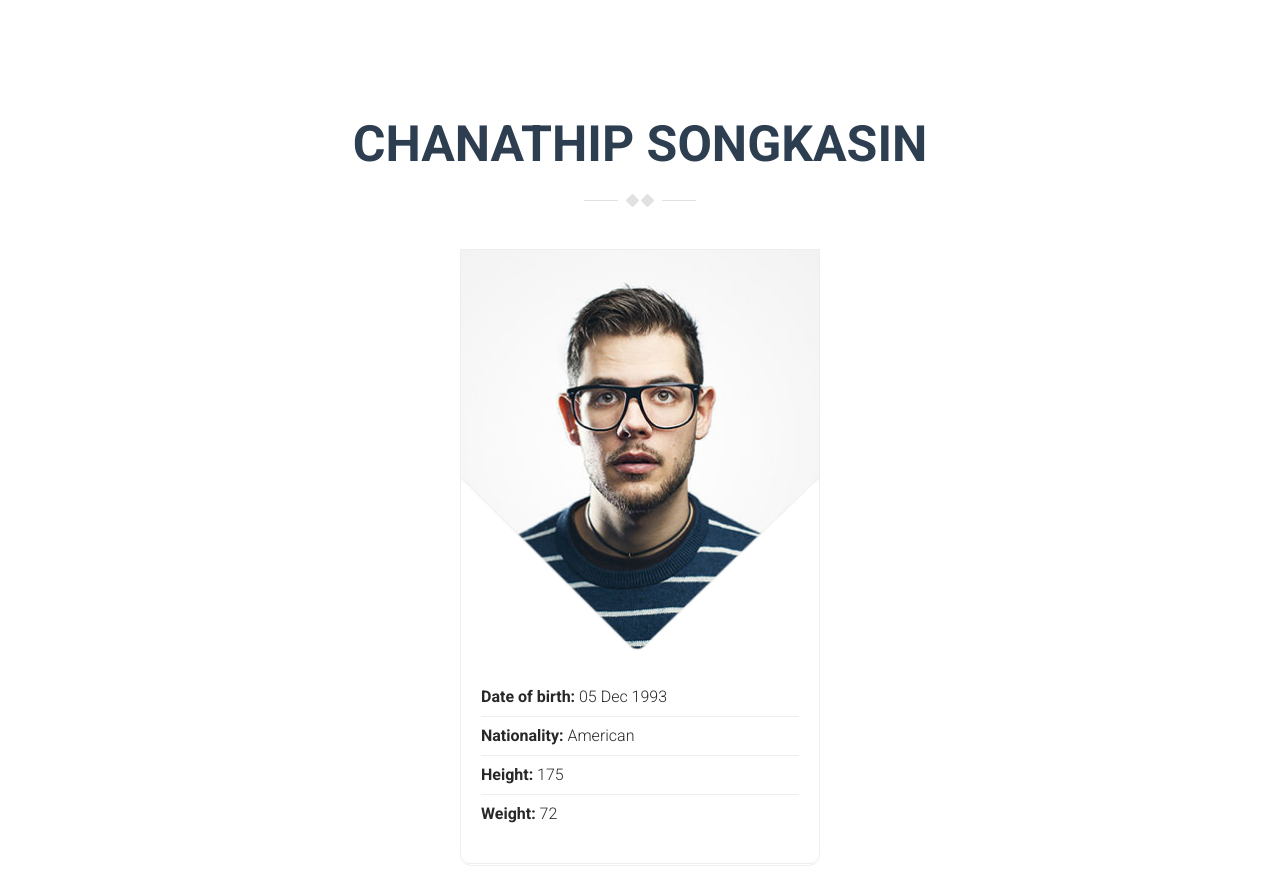
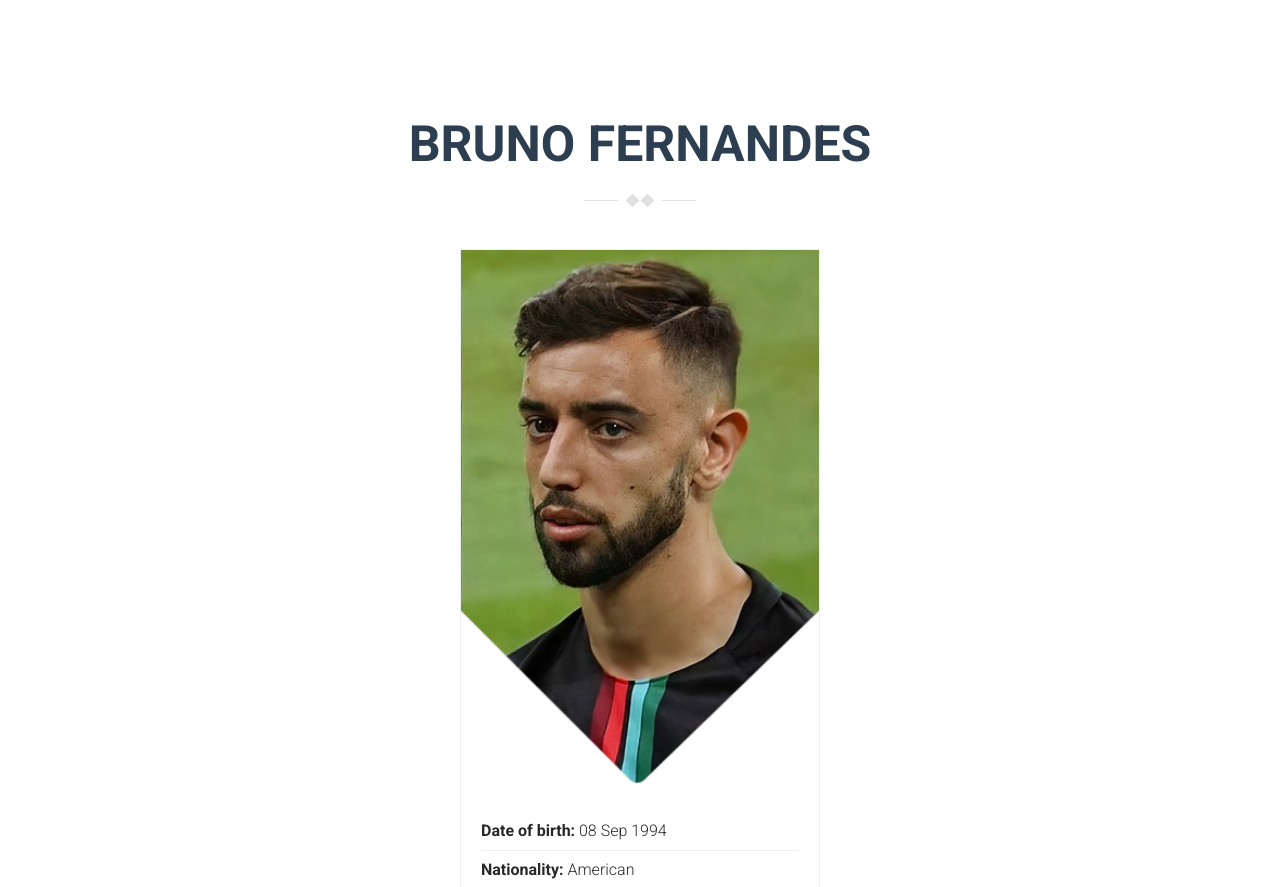
Before and after one commit to CNK0314/DII_M4_01, a plain HTML site: page index.html in a window 1280 px wide. Shown: the part 63-950 px from the top of the page. Drawn offline with Linux system fonts and the light colour scheme; some packages are replaced by stand-ins of ours; a script that the page names is missing.

Commit message:
Rename & Update profile

```diff
--- a/index.html
+++ b/index.html
@@ -72,20 +72,20 @@
     <!-- About Section -->
     <section id="about" class="about-section section-padding">
       <div class="container">
-        <h2 class="section-title wow fadeInUp">Chanathip Songkasin</h2>
+        <h2 class="section-title wow fadeInUp">Bruno Fernandes</h2>
 
         <div class="row">
 
           <div class="col-md-4 col-md-push-4">
             <div class="biography">
               <div class="myphoto">
-                <img src="assets/images/myphoto.jpg" alt="">
+                <img src="assets/images/Bruno_Fernandes.jpg" alt="">
               </div>
               <ul>
-                <li><strong>Date of birth:</strong> 05 Dec 1993</li>
+                <li><strong>Date of birth:</strong> 08 Sep 1994</li>
                 <li><strong>Nationality:</strong> American</li>
-                <li><strong>Height:</strong> 175</li>
-                <li><strong>Weight:</strong> 72</li>
+                <li><strong>Height:</strong> 179</li>
+                <li><strong>Weight:</strong> 75</li>
               </ul>
             </div>
           </div> <!-- col-md-4 -->
```
Also changed, not shown: assets/images/Bruno_Fernandes.jpg (added).
